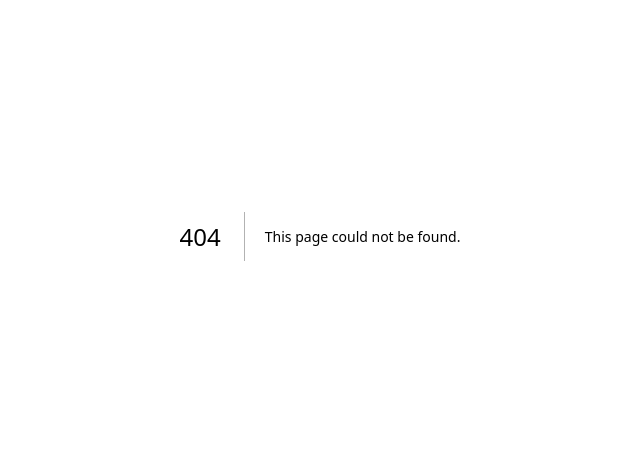
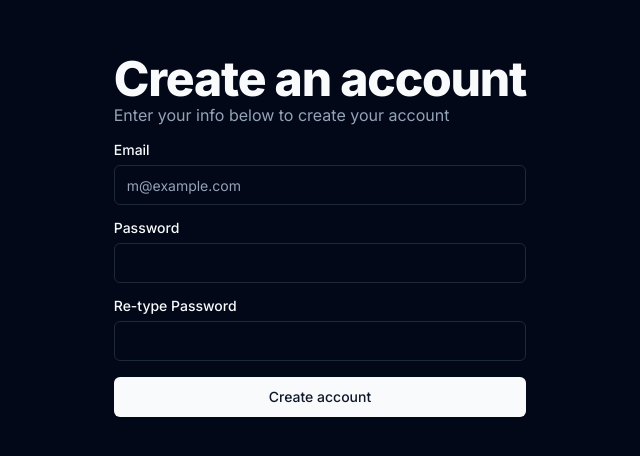
Before and after one commit to jackson-wallace/twelve-app, a Next.js app: page /auth/signup in a window 1280 px wide. Before the commit this address had no page. Shown: the part 164-620 px from the top of the page, without its empty margins (320-960 px from the left). Built offline with nearby package versions, Linux system fonts and the light colour scheme.

Commit message:
added signin and signup routes

```diff
--- /dev/null
+++ b/app/auth/signin/page.tsx
@@ -0,0 +1,37 @@
+"use client";
+
+import { Button } from "@/components/ui/button";
+import { Input } from "@/components/ui/input";
+import { Label } from "@/components/ui/label";
+
+const SignInPage = () => {
+  return (
+    <div className="flex flex-col items-center justify-center min-h-screen">
+      <div>
+        <div className="py-4">
+          <h1 className="scroll-m-20 text-3xl font-extrabold tracking-tight lg:text-5xl">
+            Sign in to your account
+          </h1>
+          <p className="text-md text-muted-foreground">
+            Enter your info below to sign in
+          </p>
+        </div>
+        <div className="grid gap-4">
+          <div className="grid gap-2">
+            <Label htmlFor="email">Email</Label>
+            <Input id="email" type="email" placeholder="m@example.com" />
+          </div>
+          <div className="grid gap-2">
+            <Label htmlFor="password">Password</Label>
+            <Input id="password" type="password" />
+          </div>
+        </div>
+        <div className="py-4">
+          <Button className="w-full">Sign In</Button>
+        </div>
+      </div>
+    </div>
+  );
+};
+
+export default SignInPage;
--- /dev/null
+++ b/app/auth/signup/page.tsx
@@ -0,0 +1,41 @@
+"use client";
+
+import { Button } from "@/components/ui/button";
+import { Input } from "@/components/ui/input";
+import { Label } from "@/components/ui/label";
+
+const SignUpPage = () => {
+  return (
+    <div className="flex flex-col items-center justify-center min-h-screen">
+      <div>
+        <div className="py-4">
+          <h1 className="scroll-m-20 text-3xl font-extrabold tracking-tight lg:text-5xl">
+            Create an account
+          </h1>
+          <p className="text-md text-muted-foreground">
+            Enter your info below to create your account
+          </p>
+        </div>
+        <div className="grid gap-4">
+          <div className="grid gap-2">
+            <Label htmlFor="email">Email</Label>
+            <Input id="email" type="email" placeholder="m@example.com" />
+          </div>
+          <div className="grid gap-2">
+            <Label htmlFor="password">Password</Label>
+            <Input id="password" type="password" />
+          </div>
+          <div className="grid gap-2">
+            <Label htmlFor="password">Re-type Password</Label>
+            <Input id="password" type="password" />
+          </div>
+        </div>
+        <div className="py-4">
+          <Button className="w-full">Create account</Button>
+        </div>
+      </div>
+    </div>
+  );
+};
+
+export default SignUpPage;
--- a/app/page.tsx
+++ b/app/page.tsx
@@ -1,12 +1,31 @@
+"use client";
+
+import { useRouter } from "next/navigation";
+
 import { Button } from "@/components/ui/button";
 
 export default function Home() {
+  const router = useRouter(); // Get the router object
+
   return (
     <div className="flex flex-col items-center justify-center min-h-screen border-2">
       <h1 className="scroll-m-20 text-9xl mb-10">12</h1>
       <div className="flex flex-col w-full gap-3 py-3 px-6">
-        <Button>Sign In</Button>
-        <Button variant="outline">Sign Up</Button>
+        <Button
+          onClick={() => {
+            router.push("/auth/signin");
+          }}
+        >
+          Sign In
+        </Button>
+        <Button
+          variant="outline"
+          onClick={() => {
+            router.push("/auth/signup");
+          }}
+        >
+          Sign Up
+        </Button>
       </div>
     </div>
   );
--- /dev/null
+++ b/components/auth/SignInForm.tsx
@@ -0,0 +1,7 @@
+import React from "react";
+
+const SignInForm = () => {
+  return <div>SignInForm</div>;
+};
+
+export default SignInForm;
--- /dev/null
+++ b/components/auth/SignUpForm.tsx
@@ -0,0 +1,7 @@
+import React from "react";
+
+const SignUpForm = () => {
+  return <div>SignUpForm</div>;
+};
+
+export default SignUpForm;
--- /dev/null
+++ b/components/ui/input.tsx
@@ -0,0 +1,25 @@
+import * as React from "react"
+
+import { cn } from "@/lib/utils"
+
+export interface InputProps
+  extends React.InputHTMLAttributes<HTMLInputElement> {}
+
+const Input = React.forwardRef<HTMLInputElement, InputProps>(
+  ({ className, type, ...props }, ref) => {
+    return (
+      <input
+        type={type}
+        className={cn(
+          "flex h-10 w-full rounded-md border border-input bg-background px-3 py-2 text-sm ring-offset-background file:border-0 file:bg-transparent file:text-sm file:font-medium placeholder:text-muted-foreground focus-visible:outline-none focus-visible:ring-2 focus-visible:ring-ring focus-visible:ring-offset-2 disabled:cursor-not-allowed disabled:opacity-50",
+          className
+        )}
+        ref={ref}
+        {...props}
+      />
+    )
+  }
+)
+Input.displayName = "Input"
+
+export { Input }
--- /dev/null
+++ b/components/ui/label.tsx
@@ -0,0 +1,26 @@
+"use client"
+
+import * as React from "react"
+import * as LabelPrimitive from "@radix-ui/react-label"
+import { cva, type VariantProps } from "class-variance-authority"
+
+import { cn } from "@/lib/utils"
+
+const labelVariants = cva(
+  "text-sm font-medium leading-none peer-disabled:cursor-not-allowed peer-disabled:opacity-70"
+)
+
+const Label = React.forwardRef<
+  React.ElementRef<typeof LabelPrimitive.Root>,
+  React.ComponentPropsWithoutRef<typeof LabelPrimitive.Root> &
+    VariantProps<typeof labelVariants>
+>(({ className, ...props }, ref) => (
+  <LabelPrimitive.Root
+    ref={ref}
+    className={cn(labelVariants(), className)}
+    {...props}
+  />
+))
+Label.displayName = LabelPrimitive.Root.displayName
+
+export { Label }
--- a/package.json
+++ b/package.json
@@ -11,6 +11,7 @@
   "dependencies": {
     "@radix-ui/react-aspect-ratio": "^1.0.3",
     "@radix-ui/react-avatar": "^1.0.3",
+    "@radix-ui/react-label": "^2.0.2",
     "@radix-ui/react-slot": "^1.0.2",
     "@types/node": "20.4.2",
     "@types/react": "18.2.15",
```
Also changed, not shown: 1 other file (tests, documents, lock files or other folders).
